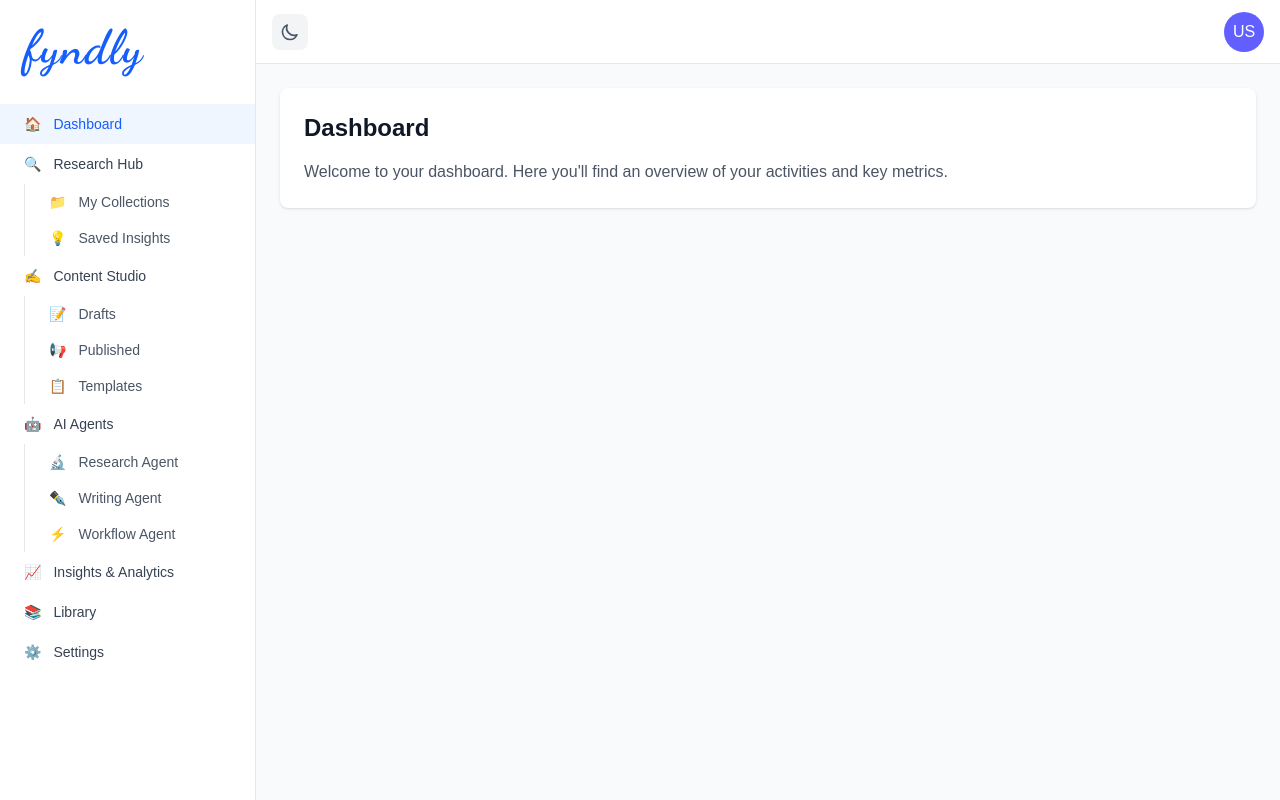
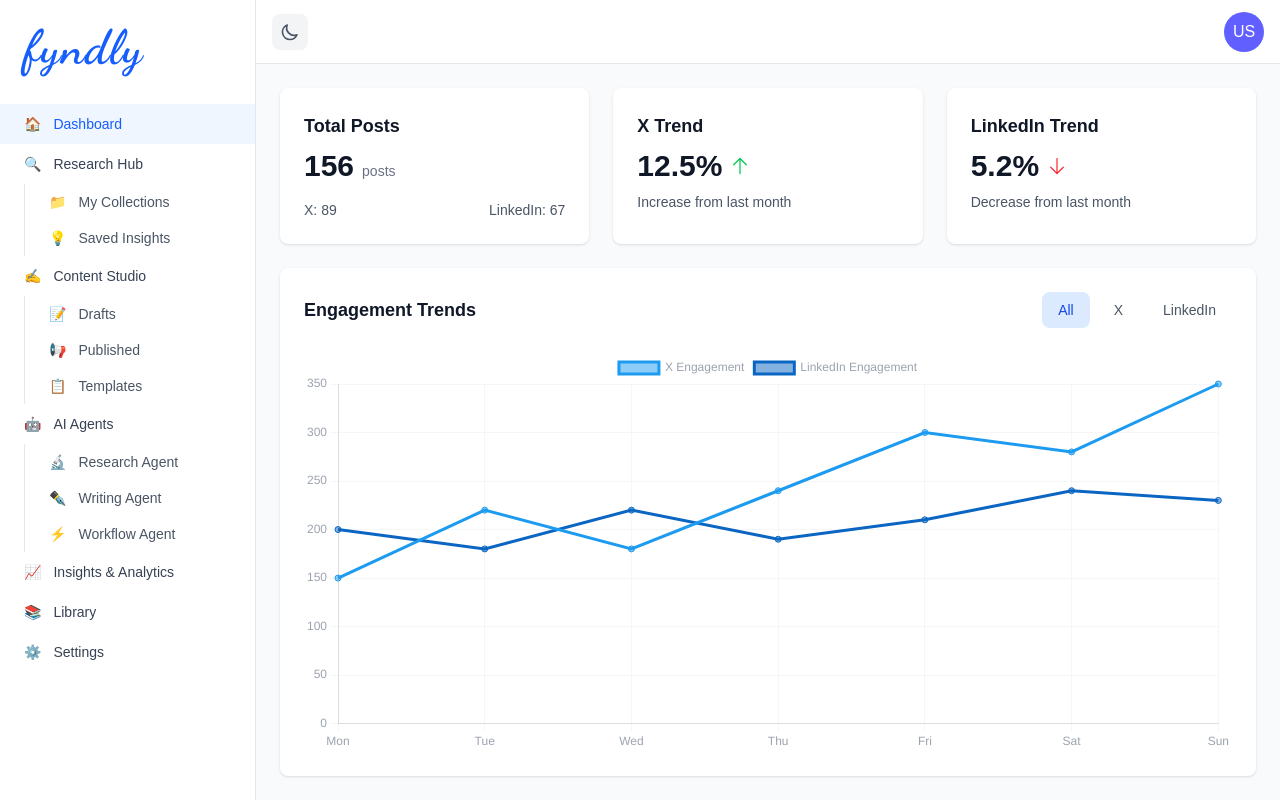
Before and after one commit to prabhupant/fyndly_frontend, a Next.js app in the folder fyndly/: page /dashboard in a window 1280 px wide. Built offline with nearby package versions, Linux system fonts and the light colour scheme.

Commit message:
Add dashboard page contents

```diff
--- a/fyndly/src/app/dashboard/page.tsx
+++ b/fyndly/src/app/dashboard/page.tsx
@@ -1,14 +1,249 @@
 'use client';
 
-import React from 'react';
+import React, { useState } from 'react';
 import MainLayout from '../components/layout/MainLayout';
+import {
+  Chart as ChartJS,
+  CategoryScale,
+  LinearScale,
+  PointElement,
+  LineElement,
+  Title,
+  Tooltip,
+  Legend
+} from 'chart.js';
+import { Line } from 'react-chartjs-2';
+import { ArrowUpIcon, ArrowDownIcon } from '@heroicons/react/24/solid';
+
+// Register ChartJS components
+ChartJS.register(
+  CategoryScale,
+  LinearScale,
+  PointElement,
+  LineElement,
+  Title,
+  Tooltip,
+  Legend
+);
+
+// Mock data - replace with actual API data
+const mockData = {
+  totalPosts: 156,
+  platformStats: {
+    X: {
+      posts: 89,
+      trend: 12.5,
+      engagement: [150, 220, 180, 240, 300, 280, 350],
+      impressions: [
+        { likes: 120, reposts: 45, comments: 23 },
+        { likes: 180, reposts: 60, comments: 35 },
+        { likes: 150, reposts: 40, comments: 28 },
+        { likes: 200, reposts: 75, comments: 42 },
+        { likes: 250, reposts: 90, comments: 55 },
+        { likes: 230, reposts: 85, comments: 48 },
+        { likes: 300, reposts: 110, comments: 65 },
+      ]
+    },
+    LinkedIn: {
+      posts: 67,
+      trend: -5.2,
+      engagement: [200, 180, 220, 190, 210, 240, 230],
+      impressions: [
+        { likes: 180, reposts: 35, comments: 42 },
+        { likes: 160, reposts: 30, comments: 38 },
+        { likes: 190, reposts: 40, comments: 45 },
+        { likes: 170, reposts: 32, comments: 40 },
+        { likes: 185, reposts: 38, comments: 44 },
+        { likes: 210, reposts: 45, comments: 50 },
+        { likes: 200, reposts: 42, comments: 48 },
+      ]
+    }
+  }
+};
+
+const labels = ['Mon', 'Tue', 'Wed', 'Thu', 'Fri', 'Sat', 'Sun'];
 
 export default function DashboardPage() {
+  const [selectedSource, setSelectedSource] = useState<'all' | 'X' | 'LinkedIn'>('all');
+
+  const getChartData = () => {
+    if (selectedSource === 'all') {
+      return {
+        labels,
+        datasets: [
+          {
+            label: 'X Engagement',
+            data: mockData.platformStats.X.engagement,
+            borderColor: 'rgb(29, 155, 240)',
+            backgroundColor: 'rgba(29, 155, 240, 0.5)',
+          },
+          {
+            label: 'LinkedIn Engagement',
+            data: mockData.platformStats.LinkedIn.engagement,
+            borderColor: 'rgb(10, 102, 194)',
+            backgroundColor: 'rgba(10, 102, 194, 0.5)',
+          },
+        ],
+      };
+    }
+
+    const platform = selectedSource === 'X' ? mockData.platformStats.X : mockData.platformStats.LinkedIn;
+    return {
+      labels,
+      datasets: [
+        {
+          label: `${selectedSource} Engagement`,
+          data: platform.engagement,
+          borderColor: selectedSource === 'X' ? 'rgb(29, 155, 240)' : 'rgb(10, 102, 194)',
+          backgroundColor: selectedSource === 'X' ? 'rgba(29, 155, 240, 0.5)' : 'rgba(10, 102, 194, 0.5)',
+        },
+      ],
+    };
+  };
+
   return (
     <MainLayout>
-      <div className="bg-white dark:bg-gray-800 rounded-lg shadow p-6 transition-colors duration-200">
-        <h1 className="text-2xl font-bold text-gray-900 dark:text-white mb-4">Dashboard</h1>
-        <p className="text-gray-600 dark:text-gray-300">Welcome to your dashboard. Here you'll find an overview of your activities and key metrics.</p>
+      <div className="space-y-6">
+        {/* Overview Cards */}
+        <div className="grid grid-cols-1 md:grid-cols-3 gap-6">
+          <div className="bg-white dark:bg-gray-800 rounded-lg shadow p-6 transition-colors duration-200">
+            <h2 className="text-lg font-semibold text-gray-900 dark:text-white mb-2">Total Posts</h2>
+            <div className="flex items-baseline">
+              <p className="text-3xl font-bold text-gray-900 dark:text-white">{mockData.totalPosts}</p>
+              <span className="ml-2 text-sm text-gray-500 dark:text-gray-400">posts</span>
+            </div>
+            <div className="mt-4 flex justify-between text-sm">
+              <span className="text-gray-600 dark:text-gray-300">X: {mockData.platformStats.X.posts}</span>
+              <span className="text-gray-600 dark:text-gray-300">LinkedIn: {mockData.platformStats.LinkedIn.posts}</span>
+            </div>
+          </div>
+
+          {/* X Trend Card */}
+          <div className="bg-white dark:bg-gray-800 rounded-lg shadow p-6 transition-colors duration-200">
+            <h2 className="text-lg font-semibold text-gray-900 dark:text-white mb-2">X Trend</h2>
+            <div className="flex items-center">
+              <p className="text-3xl font-bold text-gray-900 dark:text-white">{Math.abs(mockData.platformStats.X.trend)}%</p>
+              {mockData.platformStats.X.trend > 0 ? (
+                <ArrowUpIcon className="w-5 h-5 ml-2 text-green-500" />
+              ) : (
+                <ArrowDownIcon className="w-5 h-5 ml-2 text-red-500" />
+              )}
+            </div>
+            <p className="mt-2 text-sm text-gray-600 dark:text-gray-300">
+              {mockData.platformStats.X.trend > 0 ? 'Increase' : 'Decrease'} from last month
+            </p>
+          </div>
+
+          {/* LinkedIn Trend Card */}
+          <div className="bg-white dark:bg-gray-800 rounded-lg shadow p-6 transition-colors duration-200">
+            <h2 className="text-lg font-semibold text-gray-900 dark:text-white mb-2">LinkedIn Trend</h2>
+            <div className="flex items-center">
+              <p className="text-3xl font-bold text-gray-900 dark:text-white">{Math.abs(mockData.platformStats.LinkedIn.trend)}%</p>
+              {mockData.platformStats.LinkedIn.trend > 0 ? (
+                <ArrowUpIcon className="w-5 h-5 ml-2 text-green-500" />
+              ) : (
+                <ArrowDownIcon className="w-5 h-5 ml-2 text-red-500" />
+              )}
+            </div>
+            <p className="mt-2 text-sm text-gray-600 dark:text-gray-300">
+              {mockData.platformStats.LinkedIn.trend > 0 ? 'Increase' : 'Decrease'} from last month
+            </p>
+          </div>
+        </div>
+
+        {/* Engagement Chart */}
+        <div className="bg-white dark:bg-gray-800 rounded-lg shadow p-6 transition-colors duration-200">
+          <div className="flex justify-between items-center mb-6">
+            <h2 className="text-lg font-semibold text-gray-900 dark:text-white">Engagement Trends</h2>
+            <div className="flex space-x-2">
+              <button
+                onClick={() => setSelectedSource('all')}
+                className={`px-4 py-2 rounded-lg text-sm font-medium transition-colors ${
+                  selectedSource === 'all'
+                    ? 'bg-blue-100 dark:bg-blue-900 text-blue-700 dark:text-blue-300'
+                    : 'text-gray-600 dark:text-gray-300 hover:bg-gray-100 dark:hover:bg-gray-700'
+                }`}
+              >
+                All
+              </button>
+              <button
+                onClick={() => setSelectedSource('X')}
+                className={`px-4 py-2 rounded-lg text-sm font-medium transition-colors ${
+                  selectedSource === 'X'
+                    ? 'bg-blue-100 dark:bg-blue-900 text-blue-700 dark:text-blue-300'
+                    : 'text-gray-600 dark:text-gray-300 hover:bg-gray-100 dark:hover:bg-gray-700'
+                }`}
+              >
+                X
+              </button>
+              <button
+                onClick={() => setSelectedSource('LinkedIn')}
+                className={`px-4 py-2 rounded-lg text-sm font-medium transition-colors ${
+                  selectedSource === 'LinkedIn'
+                    ? 'bg-blue-100 dark:bg-blue-900 text-blue-700 dark:text-blue-300'
+                    : 'text-gray-600 dark:text-gray-300 hover:bg-gray-100 dark:hover:bg-gray-700'
+                }`}
+              >
+                LinkedIn
+              </button>
+            </div>
+          </div>
+          <div className="h-[400px]">
+            <Line
+              data={getChartData()}
+              options={{
+                responsive: true,
+                maintainAspectRatio: false,
+                interaction: {
+                  mode: 'index' as const,
+                  intersect: false,
+                },
+                scales: {
+                  y: {
+                    beginAtZero: true,
+                    grid: {
+                      color: 'rgba(156, 163, 175, 0.1)',
+                    },
+                    ticks: {
+                      color: 'rgb(156, 163, 175)',
+                    }
+                  },
+                  x: {
+                    grid: {
+                      color: 'rgba(156, 163, 175, 0.1)',
+                    },
+                    ticks: {
+                      color: 'rgb(156, 163, 175)',
+                    }
+                  }
+                },
+                plugins: {
+                  legend: {
+                    labels: {
+                      color: 'rgb(156, 163, 175)',
+                    }
+                  },
+                  tooltip: {
+                    callbacks: {
+                      afterBody: (context) => {
+                        const dataIndex = context[0].dataIndex;
+                        const platform = selectedSource === 'all'
+                          ? context[0].dataset.label?.includes('X') ? 'X' : 'LinkedIn'
+                          : selectedSource;
+                        const impressions = mockData.platformStats[platform as 'X' | 'LinkedIn'].impressions[dataIndex];
+                        return [
+                          `Likes: ${impressions.likes}`,
+                          `Reposts: ${impressions.reposts}`,
+                          `Comments: ${impressions.comments}`
+                        ];
+                      }
+                    }
+                  }
+                }
+              }}
+            />
+          </div>
+        </div>
       </div>
     </MainLayout>
   );
```
Also changed, not shown: fyndly/package.json (+9 -6 lines), 1 other file (tests, documents, lock files or other folders).
